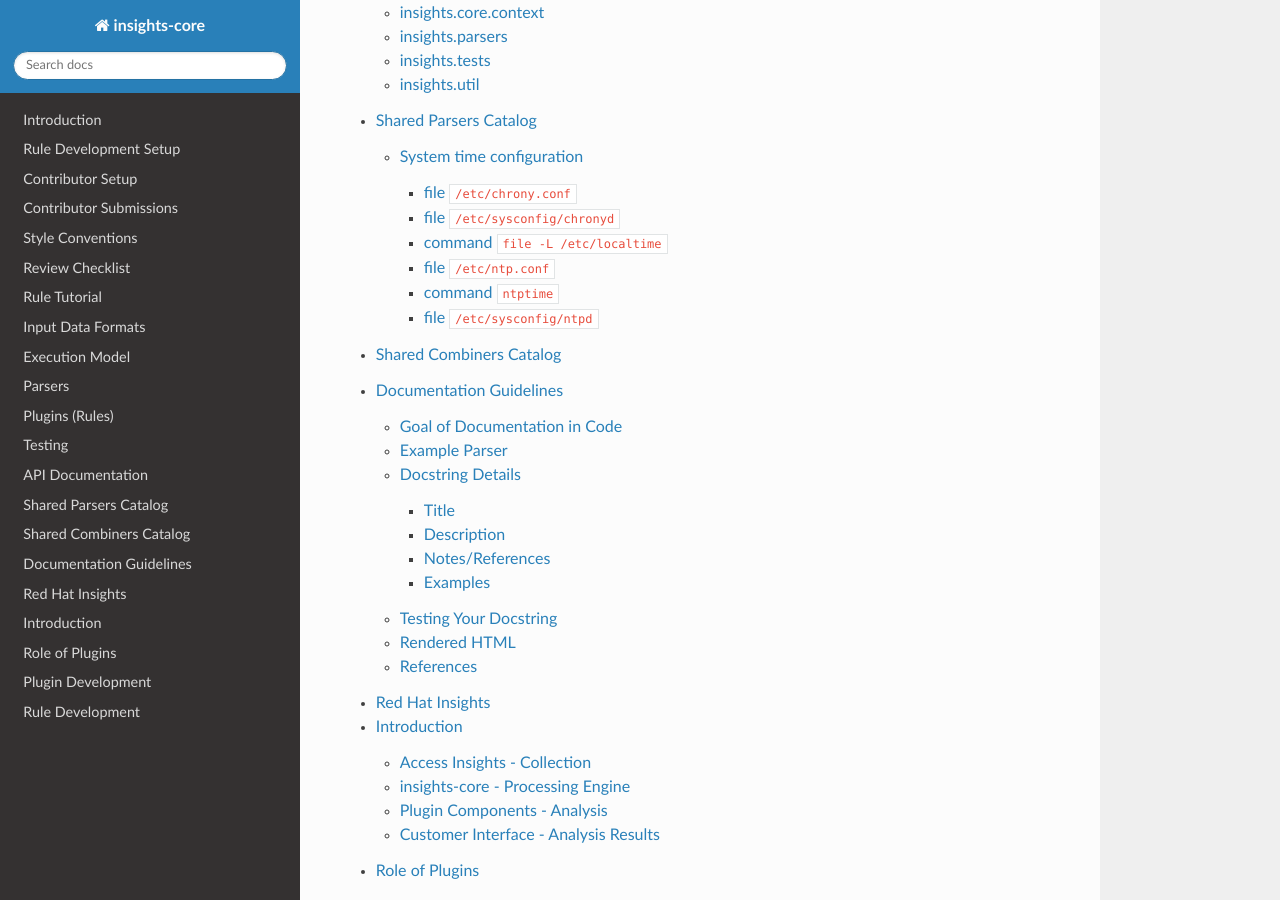
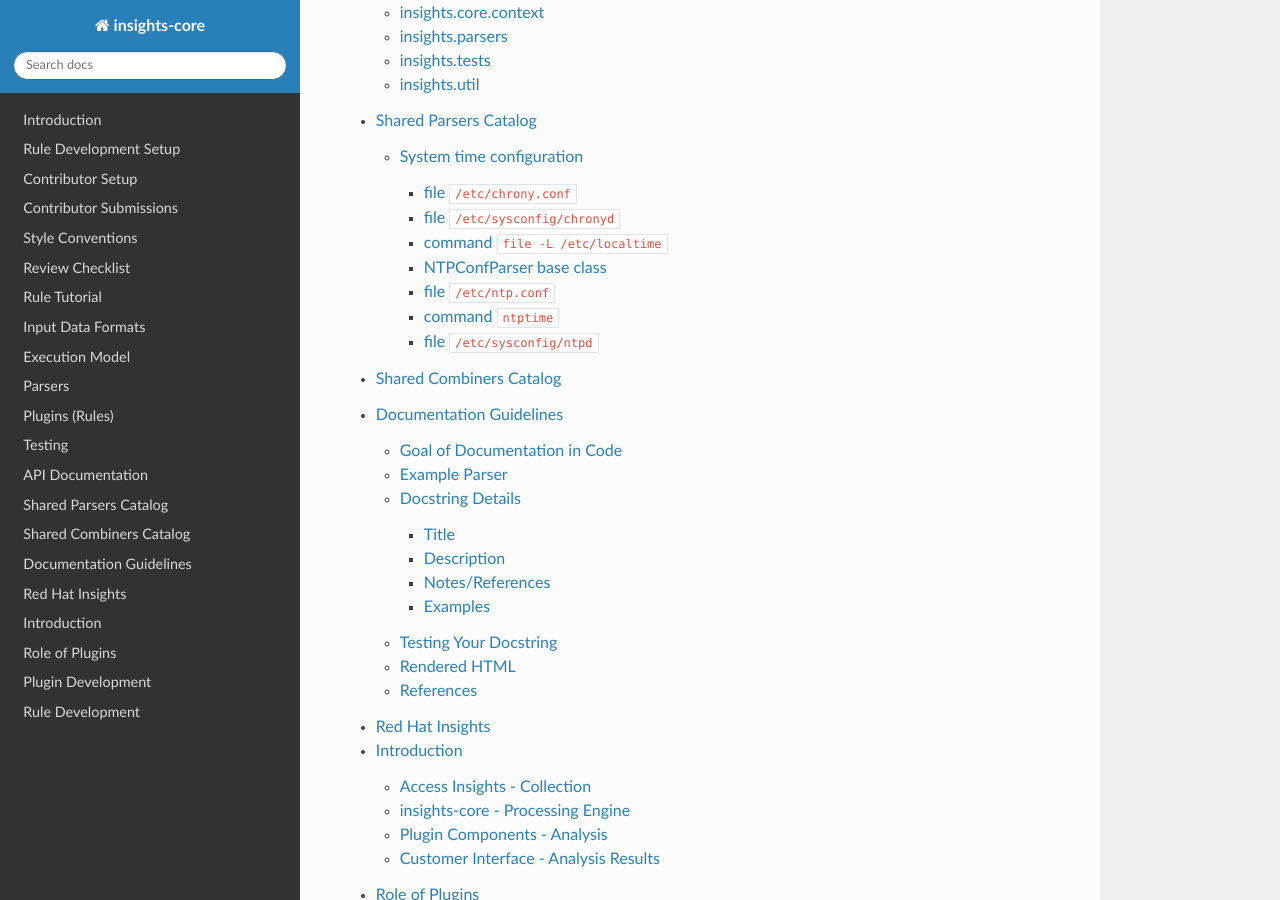
Before and after one commit to Shreyanand/insights-core, a Sphinx documentation site: the page built from docs/index.rst, in a window 1280 px wide and 900 px high, scrolled down 1011 px. Built offline with Sphinx 7.4.7 and the Read the Docs theme 2.0.0, drawn with Linux system fonts in a browser that asks for light colours; the version number could not be read and is left out.

Commit message:
Adding NTPConfParser base class to documentation (#215)

```diff
--- a/docs/shared_parsers_catalog/system_time.rst
+++ b/docs/shared_parsers_catalog/system_time.rst
@@ -19,6 +19,12 @@
    :members:
    :show-inheritance:
 
+NTPConfParser base class
+------------------------
+.. autoclass:: insights.parsers.system_time.NTPConfParser
+   :members:
+   :show-inheritance:
+
 file ``/etc/ntp.conf``
 ----------------------
 .. autoclass:: insights.parsers.system_time.NTP_conf
```
